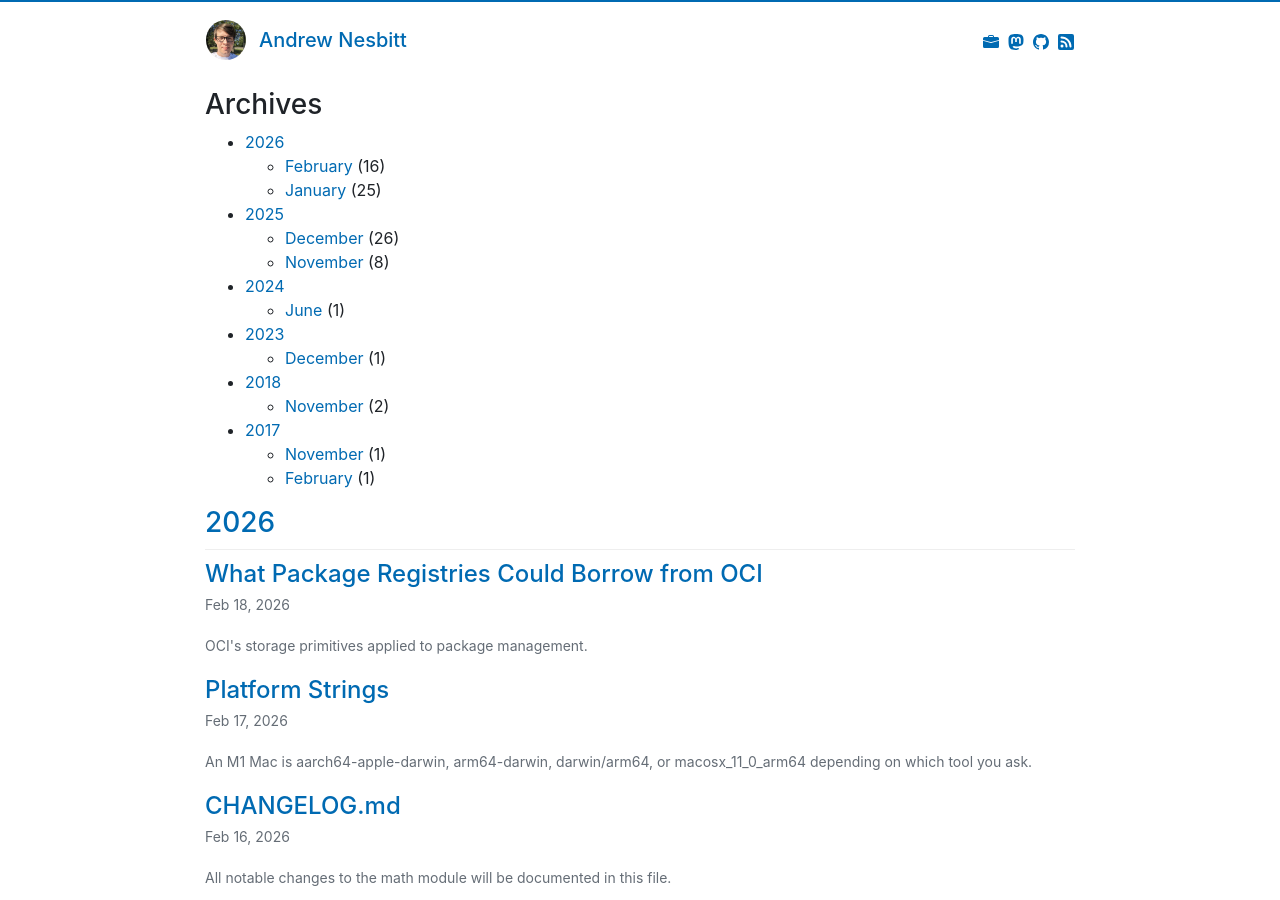
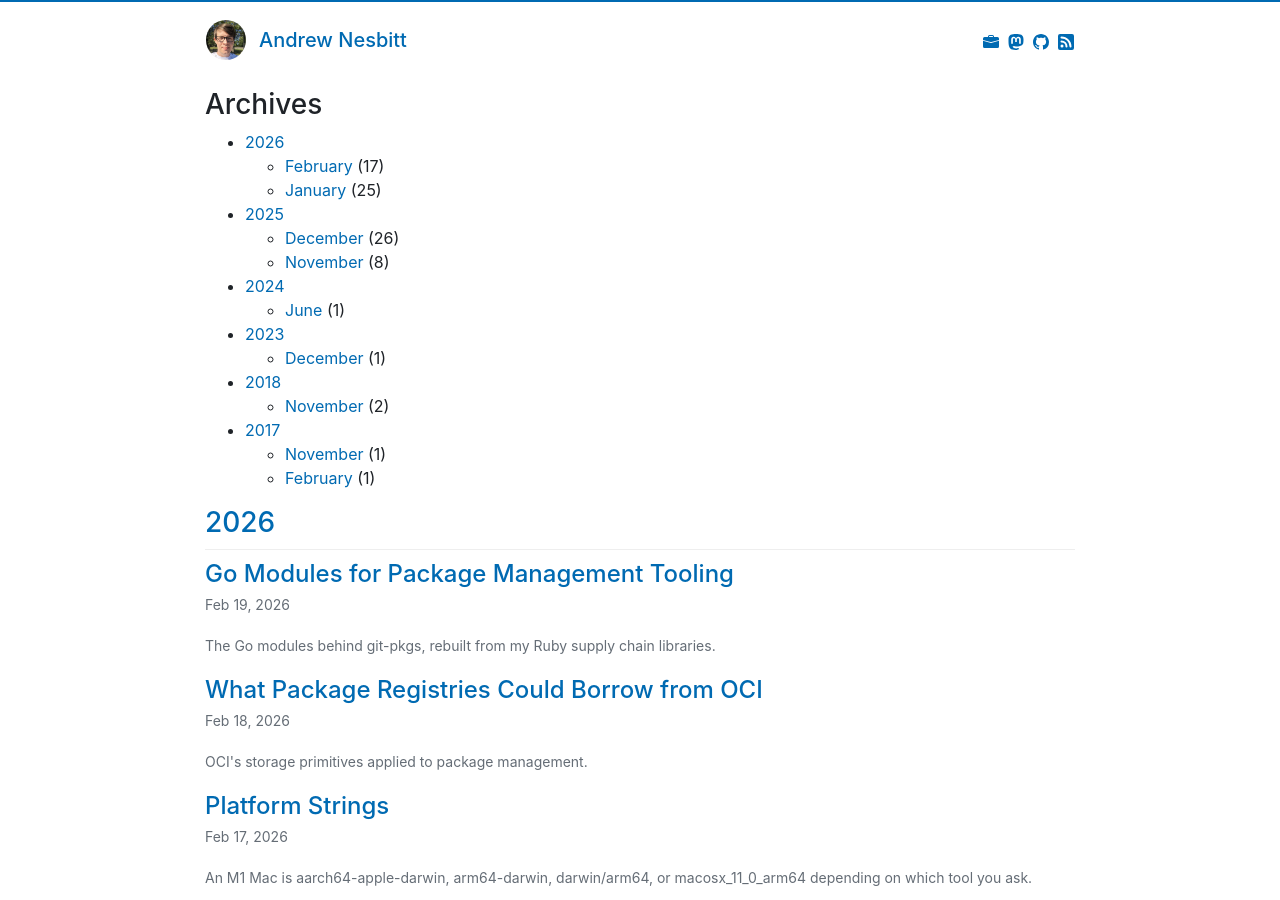
Before and after one commit to andrew/nesbitt.io, a Jekyll site: the page built from posts.md, in a window 1280 px wide and 900 px high. Built offline with Jekyll 4.4.1, drawn with Linux system fonts in a browser that asks for light colours; some of the changed lines change nothing that is shown.

Commit message:
Add new post on Go modules for package management tooling

````diff
--- a/_data/stats.json
+++ b/_data/stats.json
@@ -1,9 +1,9 @@
 {
-  "generated_at": "2026-02-18T09:48:38Z",
-  "total_posts": 81,
-  "total_words": 118306,
-  "reading_minutes": 592,
-  "average_words": 1461,
+  "generated_at": "2026-02-19T12:31:46Z",
+  "total_posts": 82,
+  "total_words": 119333,
+  "reading_minutes": 597,
+  "average_words": 1455,
   "longest_post": {
     "title": "Package Management Papers",
     "url": "/2025/11/13/package-management-papers.html",
@@ -20,16 +20,16 @@
     "date": "2017-02-24"
   },
   "last_post": {
-    "title": "What Package Registries Could Borrow from OCI",
-    "url": "/2026/02/18/what-package-registries-could-borrow-from-oci.html",
-    "date": "2026-02-18"
+    "title": "Go Modules for Package Management Tooling",
+    "url": "/2026/02/19/go-modules-for-package-management-tooling.html",
+    "date": "2026-02-19"
   },
   "years_active": 9.0,
-  "posts_per_month": 0.7,
+  "posts_per_month": 0.8,
   "posts_by_year": [
     {
       "year": 2026,
-      "count": 41
+      "count": 42
     },
     {
       "year": 2025,
@@ -55,7 +55,7 @@
   "posts_by_month": [
     {
       "month": "2026-02",
-      "count": 16
+      "count": 17
     },
     {
       "month": "2026-01",
@@ -95,14 +95,14 @@
     "monday": 13,
     "tuesday": 10,
     "wednesday": 11,
-    "thursday": 13,
+    "thursday": 14,
     "friday": 13,
     "saturday": 10
   },
   "tags": [
     {
       "name": "package-managers",
-      "count": 66
+      "count": 67
     },
     {
       "name": "deep-dive",
@@ -117,11 +117,11 @@
       "count": 16
     },
     {
-      "name": "idea",
-      "count": 11
+      "name": "tools",
+      "count": 12
     },
     {
-      "name": "tools",
+      "name": "idea",
       "count": 11
     },
     {
@@ -145,12 +145,20 @@
       "count": 5
     },
     {
+      "name": "sbom",
+      "count": 5
+    },
+    {
       "name": "security",
       "count": 5
     },
     {
       "name": "ruby",
       "count": 5
+    },
+    {
+      "name": "go",
+      "count": 4
     },
     {
       "name": "history",
@@ -161,15 +169,7 @@
       "count": 4
     },
     {
-      "name": "sbom",
-      "count": 4
-    },
-    {
       "name": "git-pkgs",
-      "count": 3
-    },
-    {
-      "name": "go",
       "count": 3
     },
     {
--- /dev/null
+++ b/_posts/2026-02-19-go-modules-for-package-management-tooling.md
@@ -0,0 +1,289 @@
+---
+layout: post
+title: "Go Modules for Package Management Tooling"
+date: 2026-02-19
+description: "The Go modules behind git-pkgs, rebuilt from my Ruby supply chain libraries."
+tags:
+  - go
+  - sbom
+  - package-managers
+  - tools
+---
+
+I've been working on a reusable layer for building ecosystem-agnostic package and supply chain tools in Go: fourteen modules under [git-pkgs](https://github.com/git-pkgs) covering manifest parsing, registry clients, license normalization, platform translation, vulnerability feeds, and more.
+
+These are rebuilds of libraries I've written and used in Ruby for years, some going back to [Libraries.io](https://libraries.io) and more recently for [Ecosyste.ms](https://ecosyste.ms), which I wrote about [previously](/2025/12/14/supply-chain-security-tools-for-ruby). I built the Go versions for [git-pkgs](/2026/01/24/rewriting-git-pkgs-in-go), a tool for exploring the dependency history of your repositories that [compiles to a single binary](/2026/01/24/rewriting-git-pkgs-in-go) with no runtime dependencies, which matters for a git subcommand that needs to just work on any machine. When I went looking for Go equivalents of my Ruby libraries, most were either abandoned, incomplete, or only covered a single ecosystem, so I rebuilt them.
+
+## Identification
+
+### [purl](https://github.com/git-pkgs/purl)
+
+[Package URL](https://github.com/package-url/purl-spec) (now [ECMA-427](https://ecma-international.org/publications-and-standards/standards/ecma-427/)) is the standard format for identifying packages across ecosystems. This handles parsing, generation, and type-specific configuration for around 40 ecosystems, including registry URL generation and the reverse: parsing a registry URL back into a PURL.
+
+```go
+p, _ := purl.Parse("pkg:npm/%40babel/core@7.24.0")
+p.FullName()  // "@babel/core"
+
+url, _ := p.RegistryURL()  // "https://www.npmjs.com/package/@babel/core"
+
+// Reverse lookup
+p, _ = purl.ParseRegistryURL("https://crates.io/crates/serde")
+p.String()  // "pkg:cargo/serde"
+```
+
+### [vers](https://github.com/git-pkgs/vers)
+
+[VERS](https://github.com/package-url/vers-spec) is the version range specification that accompanies PURL. Different ecosystems have incompatible range syntaxes: npm uses `^1.2.3`, Ruby uses `~> 1.2`, Maven uses `[1.0,2.0)`. VERS provides one syntax to normalize everything to.
+
+It parses both VERS URIs and native ecosystem syntax, using a mathematical interval model internally to check whether a given version falls within a range:
+
+```go
+r, _ := vers.Parse("vers:npm/>=1.0.0|<2.0.0")
+r.Contains("1.5.0")  // true
+
+// Native ecosystem syntax works too
+r, _ = vers.ParseNative("~> 1.2.3", "gem")
+r.Contains("1.2.5")  // true
+r.Contains("1.3.0")  // false
+```
+
+### [spdx](https://github.com/git-pkgs/spdx)
+
+Package registries are full of informal license strings like "Apache 2", "MIT License", "GPL v3" that need normalizing into valid SPDX identifiers before you can do anything useful with them. This handles that, along with parsing compound expressions with AND/OR operators, checking license compatibility, and categorizing licenses using the scancode-licensedb database (updated weekly).
+
+```go
+id, _ := spdx.Normalize("Apache 2")  // "Apache-2.0"
+
+expr, _ := spdx.Parse("Apache 2 OR MIT License")
+expr.String()  // "Apache-2.0 OR MIT"
+
+spdx.Satisfies("MIT OR Apache-2.0", []string{"MIT"})  // true
+spdx.IsPermissive("MIT")                               // true
+spdx.HasCopyleft("MIT OR GPL-3.0-only")                // true
+```
+
+### [platforms](https://github.com/git-pkgs/platforms)
+
+I wrote about [platform string fragmentation](/2026/02/17/platform-strings) recently: Go uses `darwin/arm64`, Node uses `darwin-arm64`, Rust uses `aarch64-apple-darwin`, RubyGems uses `arm64-darwin`, all for the same chip on the same OS. This translates between 14 ecosystems through a canonical intermediate representation:
+
+```go
+p, _ := platforms.Parse(platforms.Go, "darwin/arm64")
+// p.Arch == "aarch64", p.OS == "darwin"
+
+s, _ := platforms.Format(platforms.Rust, p)
+// "aarch64-apple-darwin"
+
+// Or translate directly
+s, _ = platforms.Translate(platforms.Go, platforms.RubyGems, "darwin/arm64")
+// "arm64-darwin"
+```
+
+## Data sources
+
+### [registries](https://github.com/git-pkgs/registries)
+
+Talks to 25 package registry APIs (npm, PyPI, Cargo, RubyGems, Maven, NuGet, Hex, Pub, CocoaPods, Homebrew, and more) and returns normalized package information including versions, dependencies, maintainers, and licenses. Works a lot like the internals of [packages.ecosyste.ms](https://packages.ecosyste.ms), taking PURLs as input so you don't need to know the quirks of each registry's API.
+
+```go
+import (
+    "github.com/git-pkgs/registries"
+    _ "github.com/git-pkgs/registries/all"
+)
+
+pkg, _ := registries.FetchPackageFromPURL(ctx, "pkg:cargo/serde", nil)
+fmt.Println(pkg.Repository)  // "https://github.com/serde-rs/serde"
+fmt.Println(pkg.Licenses)    // "MIT OR Apache-2.0"
+
+// Bulk fetch with parallel requests
+packages := registries.BulkFetchPackages(ctx, []string{
+    "pkg:npm/lodash@4.17.21",
+    "pkg:cargo/serde@1.0.0",
+    "pkg:pypi/requests@2.31.0",
+}, nil)
+```
+
+Private registries work through PURL qualifiers, and rate-limited APIs get automatic retries with exponential backoff.
+
+### [forges](https://github.com/git-pkgs/forges)
+
+Fetches repository metadata from GitHub, GitLab, Gitea, Forgejo, and Bitbucket, normalizing it into a common structure similar to how [repos.ecosyste.ms](https://repos.ecosyste.ms) works under the hood. Point it at a self-hosted domain and it'll probe the API to figure out which forge software is running:
+
+```go
+client := forges.NewClient(
+    forges.WithToken("github.com", os.Getenv("GITHUB_TOKEN")),
+)
+
+repo, _ := client.FetchRepository(ctx, "https://github.com/octocat/hello-world")
+repo.License          // "MIT"
+repo.StargazersCount  // 12345
+
+// Auto-detect forge type for self-hosted instances
+client.RegisterDomain(ctx, "git.example.com", token)
+```
+
+### [enrichment](https://github.com/git-pkgs/enrichment)
+
+Where `registries` talks to one registry at a time, `enrichment` routes requests across four data sources: [ecosyste.ms](https://ecosyste.ms), [deps.dev](https://deps.dev), [OpenSSF Scorecard](https://securityscorecards.dev), and direct registry queries via the `registries` module. PURLs with a `repository_url` qualifier go directly to custom registries, others go through ecosyste.ms or deps.dev, and each result records which source it came from.
+
+```go
+client, _ := enrichment.NewClient()
+
+results, _ := client.BulkLookup(ctx, []string{
+    "pkg:npm/lodash",
+    "pkg:pypi/requests",
+})
+
+info := results["pkg:npm/lodash"]
+fmt.Println(info.LatestVersion)  // "4.17.21"
+fmt.Println(info.License)        // "MIT"
+fmt.Println(info.Source)         // "ecosystems", "registries", or "depsdev"
+
+// Scorecard is a separate client for repo-level security scores
+sc := scorecard.New()
+result, _ := sc.GetScore(ctx, "github.com/lodash/lodash")
+fmt.Println(result.Score)  // 6.8
+```
+
+### [vulns](https://github.com/git-pkgs/vulns)
+
+Seven vulnerability data sources behind one interface: [OSV](https://osv.dev), [deps.dev](https://deps.dev), [GitHub Security Advisories](https://github.com/advisories), [NVD](https://nvd.nist.gov), [Grype](https://github.com/anchore/grype), [VulnCheck](https://vulncheck.com), and [Vulnerability-Lookup](https://vulnerability.circl.lu). Results are normalized to OSV format with built-in CVSS parsing for v2.0 through v4.0:
+
+```go
+source := osv.New()
+
+results, _ := source.Query(ctx, purl.MakePURL("npm", "lodash", "4.17.20"))
+for _, v := range results {
+    fmt.Printf("%s: %s (severity: %s)\n", v.ID, v.Summary, v.SeverityLevel())
+    if fixed := v.FixedVersion("npm", "lodash"); fixed != "" {
+        fmt.Printf("  Fixed in: %s\n", fixed)
+    }
+}
+```
+
+All sources support batch queries, with limits ranging from 1,000 to 5,000 packages per request depending on the source.
+
+## File handling
+
+### [manifests](https://github.com/git-pkgs/manifests)
+
+Parses manifest and lockfiles across 40+ ecosystems, auto-detecting file types and extracting dependencies with version constraints, scopes, integrity hashes, and PURLs. It distinguishes between manifests (declared dependencies), lockfiles (resolved versions), and supplements (extra metadata).
+
+```go
+content, _ := os.ReadFile("package.json")
+result, _ := manifests.Parse("package.json", content)
+
+fmt.Println(result.Ecosystem)  // "npm"
+fmt.Println(result.Kind)       // "manifest"
+for _, dep := range result.Dependencies {
+    fmt.Printf("%s@%s (%s)\n", dep.Name, dep.Version, dep.Scope)
+}
+```
+
+Supported formats range from the obvious (package.json, Gemfile.lock, go.mod) to the less common (APKBUILD, PKGBUILD, .rockspec, dub.sdl). Each dependency includes its name, version constraint, scope (runtime, development, test, build, optional), integrity hash when available, and whether it's a direct or transitive dependency.
+
+### [resolve](https://github.com/git-pkgs/resolve)
+
+Where `manifests` parses static files, `resolve` parses the runtime output of package manager CLI commands (`npm ls --json`, `go mod graph`, `uv tree`, etc.) into a normalized dependency graph with PURLs. It supports 24+ managers and preserves tree structure when the manager provides it:
+
+```go
+import (
+    "github.com/git-pkgs/resolve"
+    _ "github.com/git-pkgs/resolve/parsers"
+)
+
+output, _ := exec.Command("npm", "ls", "--json", "--long").Output()
+result, _ := resolve.Parse("npm", output)
+
+for _, dep := range result.Direct {
+    fmt.Printf("%s@%s (%s)\n", dep.Name, dep.Version, dep.PURL)
+    for _, transitive := range dep.Deps {
+        fmt.Printf("  %s@%s\n", transitive.Name, transitive.Version)
+    }
+}
+```
+
+### [archives](https://github.com/git-pkgs/archives)
+
+Reads and browses archive files entirely in memory, with a unified Reader interface across ZIP, tar (with gzip, bzip2, xz compression), jar, wheel, nupkg, egg, and Ruby gems. Includes prefix stripping for packages that wrap content in a directory (like npm's `package/` wrapper). No [OCI support](/2026/02/18/what-package-registries-could-borrow-from-oci) yet, but pulling and browsing image layers through the same Reader interface is on the list.
+
+```go
+reader, _ := archives.Open("package.tar.gz", f)
+defer reader.Close()
+
+files, _ := reader.List()
+for _, fi := range files {
+    fmt.Println(fi.Path, fi.Size)
+}
+
+rc, _ := reader.Extract("README.md")
+defer rc.Close()
+```
+
+### [changelog](https://github.com/git-pkgs/changelog)
+
+Parses changelog files into structured entries, auto-detecting [Keep a Changelog](https://keepachangelog.com), markdown header, and setext/underline formats. You can supply custom regex patterns for non-standard formats, and there's a finder that searches for common changelog filenames in a directory:
+
+```go
+p, _ := changelog.FindAndParse(".")
+
+for _, v := range p.Versions() {
+    entry, _ := p.Entry(v)
+    fmt.Printf("%s (%v): %s\n", v, entry.Date, entry.Content)
+}
+
+// Content between two versions, like Dependabot uses
+content, _ := p.Between("1.0.0", "2.0.0")
+```
+
+### [gitignore](https://github.com/git-pkgs/gitignore)
+
+Matches paths against [gitignore rules](/2026/02/12/the-many-flavors-of-ignore-files) using a direct implementation of git's wildmatch algorithm rather than converting patterns to regexes, tested against git's own wildmatch test suite. Handles nested `.gitignore` files scoped to their directories, global excludes, negation patterns, and all 12 POSIX character classes:
+
+```go
+m := gitignore.NewFromDirectory("/path/to/repo")
+
+m.Match("vendor/lib.go")  // true if matched
+
+r := m.MatchDetail("app.log")
+if r.Matched {
+    fmt.Printf("ignored by %s (line %d of %s)\n", r.Pattern, r.Line, r.Source)
+}
+
+// Walk a directory, skipping ignored entries
+gitignore.Walk("/path/to/repo", func(path string, d fs.DirEntry) error {
+    fmt.Println(path)
+    return nil
+})
+```
+
+## Tooling
+
+### [managers](https://github.com/git-pkgs/managers)
+
+Wraps 34 package manager CLIs behind a common interface where you describe what you want (add a dependency, list installed packages, update) and get the correct CLI invocation back. Package managers are defined in YAML files, so adding a new one doesn't require code changes:
+
+```go
+translator := managers.NewTranslator()
+
+cmd, _ := translator.BuildCommand("npm", "add", managers.CommandInput{
+    Args:  map[string]string{"package": "lodash"},
+    Flags: map[string]any{"dev": true},
+})
+// ["npm", "install", "lodash", "--save-dev"]
+
+cmd, _ = translator.BuildCommand("bundler", "add", managers.CommandInput{
+    Args:  map[string]string{"package": "rails"},
+    Flags: map[string]any{"dev": true},
+})
+// ["bundle", "add", "rails", "--group", "development"]
+```
+
+The command definitions started as data from the [package manager command crosswalk](https://github.com/ecosyste-ms/package-manager-commands) I built for Ecosyste.ms. Because it can drive any package manager agnostically, it opens up some interesting possibilities: setting up GitHub Actions workflows that work regardless of ecosystem, installing dependencies in git hooks without hardcoding the manager, or building tools like Dependabot that operate across all 34 managers with the same code. There's an [example Dependabot-style workflow](https://github.com/git-pkgs/managers) in the repo.
+
+It can auto-detect which manager is in use from lockfiles or manifests, and has a pluggable policy system that runs checks before commands execute: a `PackageBlocklistPolicy` prevents installing known-bad packages, and you can write your own to enforce license compliance, restrict registries, or gate operations behind approval.
+
+---
+
+PURLs act as the common identifier across all of these, which is what makes them composable. You might parse a lockfile with `manifests` to get a list of dependencies as PURLs, enrich them with `registries` to pull in license and repository metadata, check them against `vulns` for known vulnerabilities, and normalize their license strings with `spdx` for compliance reporting. Four modules, no translation layer between them.
+
+All the modules are MIT licensed and available under the [git-pkgs org](https://github.com/git-pkgs).
````
